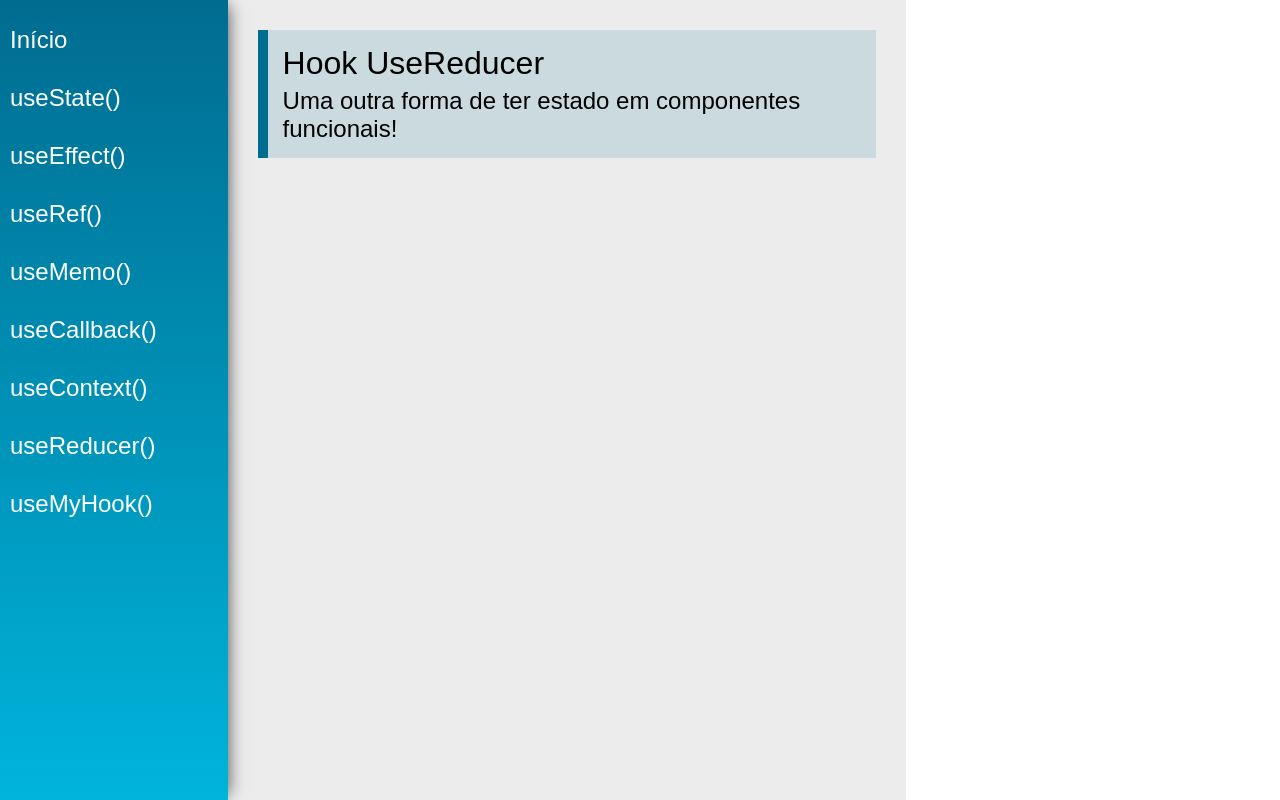
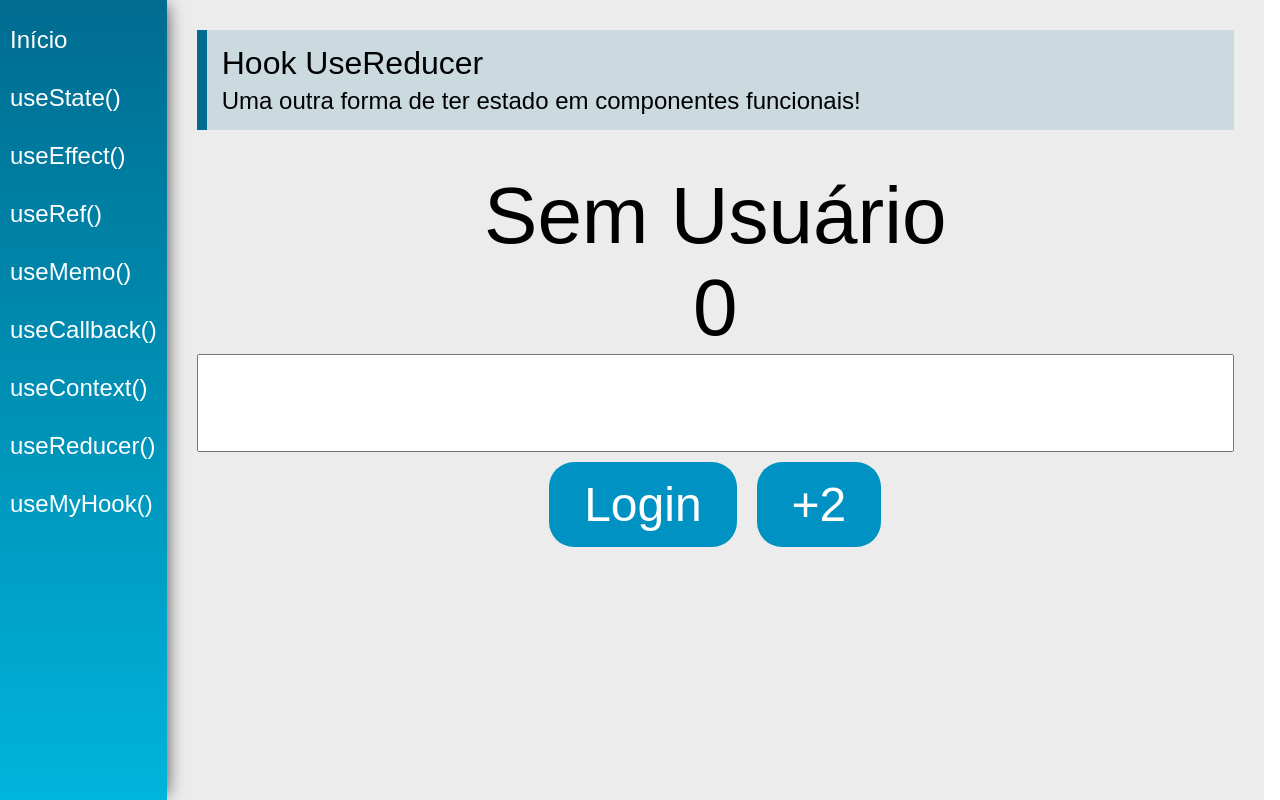
Before and after one commit to dadyilhawallacevidal/hooks, a React (Create React App) app: page /useReducer in a window 1280 px wide. Built offline with nearby package versions, Linux system fonts and the light colour scheme.

Commit message:
UseReducer #01

```diff
--- a/src/views/examples/UseReducer.jsx
+++ b/src/views/examples/UseReducer.jsx
@@ -1,13 +1,74 @@
-import React from 'react'
+import React, { useReducer, useState } from 'react'
 import PageTitle from '../../components/layout/PageTitle'
 
+
+const initialState = {
+    cart: [{}],
+    products: [{}, {}],
+    user: null,
+    other: "...",
+    //foco...
+    number: 0
+}
+
+
+
+const reducer = (state, action, payload) => {
+    console.log(payload);
+    switch (action.type) {
+        case 'Add2':
+            return { ...state, number: state.number + 2 }
+        case 'login':
+            return { ...state, user: { name: action.payload } }
+        default:
+            return state;
+    }
+}
+
 const UseReducer = (props) => {
+    const [state, dispatch] = useReducer(reducer, initialState);
+    const [userName, setUserName] = useState("");
     return (
         <div className="UseReducer">
             <PageTitle
                 title="Hook UseReducer"
                 subtitle="Uma outra forma de ter estado em componentes funcionais!"
             />
+
+            <div className="center">
+
+                {state.user && state.user.name !== "" ? <span className="text">{state.user.name}</span> :
+                    <span className='text'>Sem Usuário</span>}
+
+
+                <span className="text">
+                    {state.number}
+                </span>
+                <div>
+                    <input
+                        id="userName"
+                        type="text"
+                        className="text"
+                        value={userName}
+                        onChange={e => setUserName(e.target.value)}
+                    />
+                </div>
+                <div>
+                    <button
+                        className='btn'
+                        onClick={() => dispatch({ type: "login", payload: userName })}
+                    >
+                        Login
+                    </button>
+                    <button
+                        className="btn"
+                        onClick={() => dispatch({ type: "Add2" })}
+                    >
+                        +2
+                    </button>
+
+                </div>
+            </div>
         </div>
     )
 }
```
